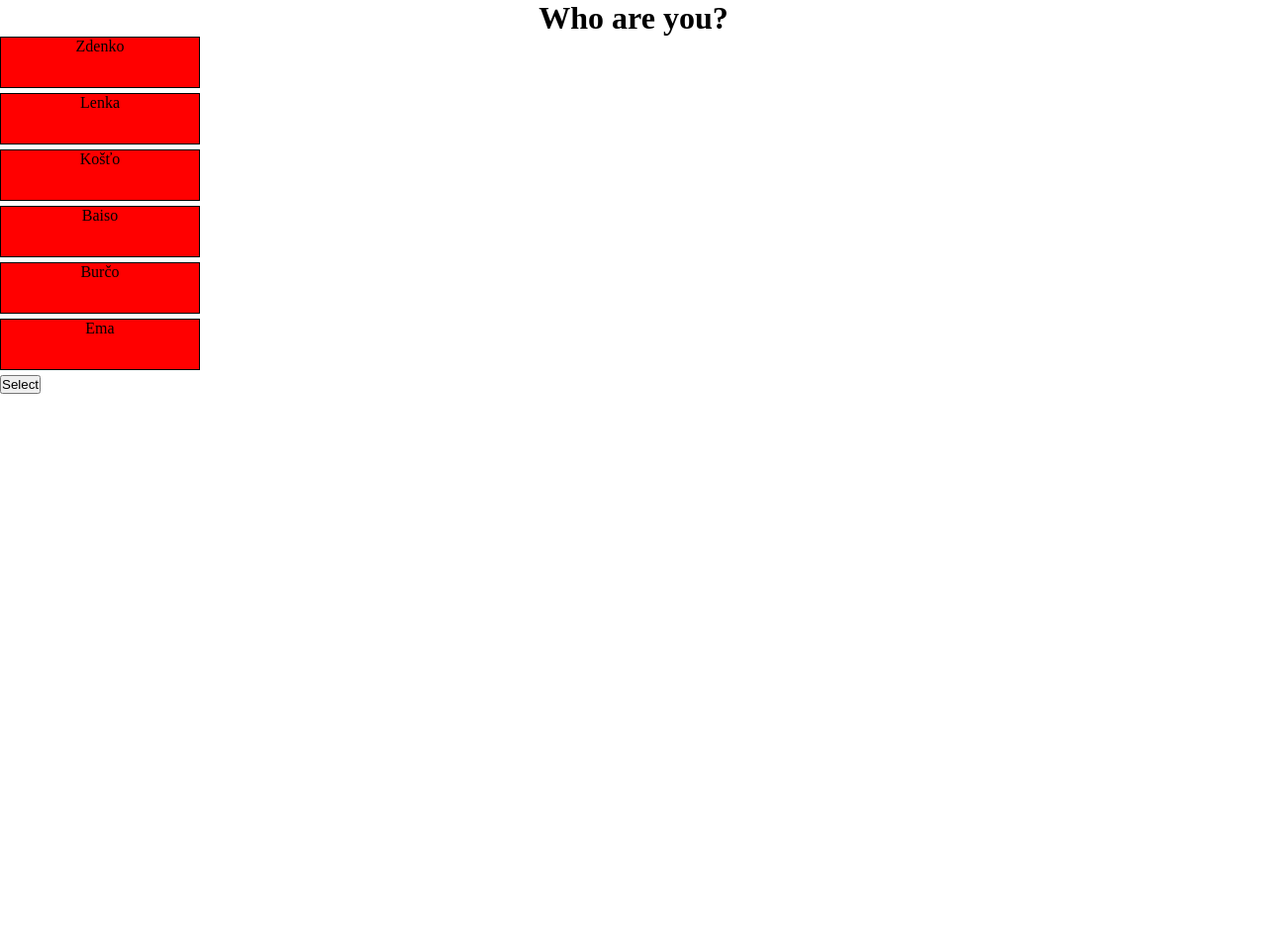
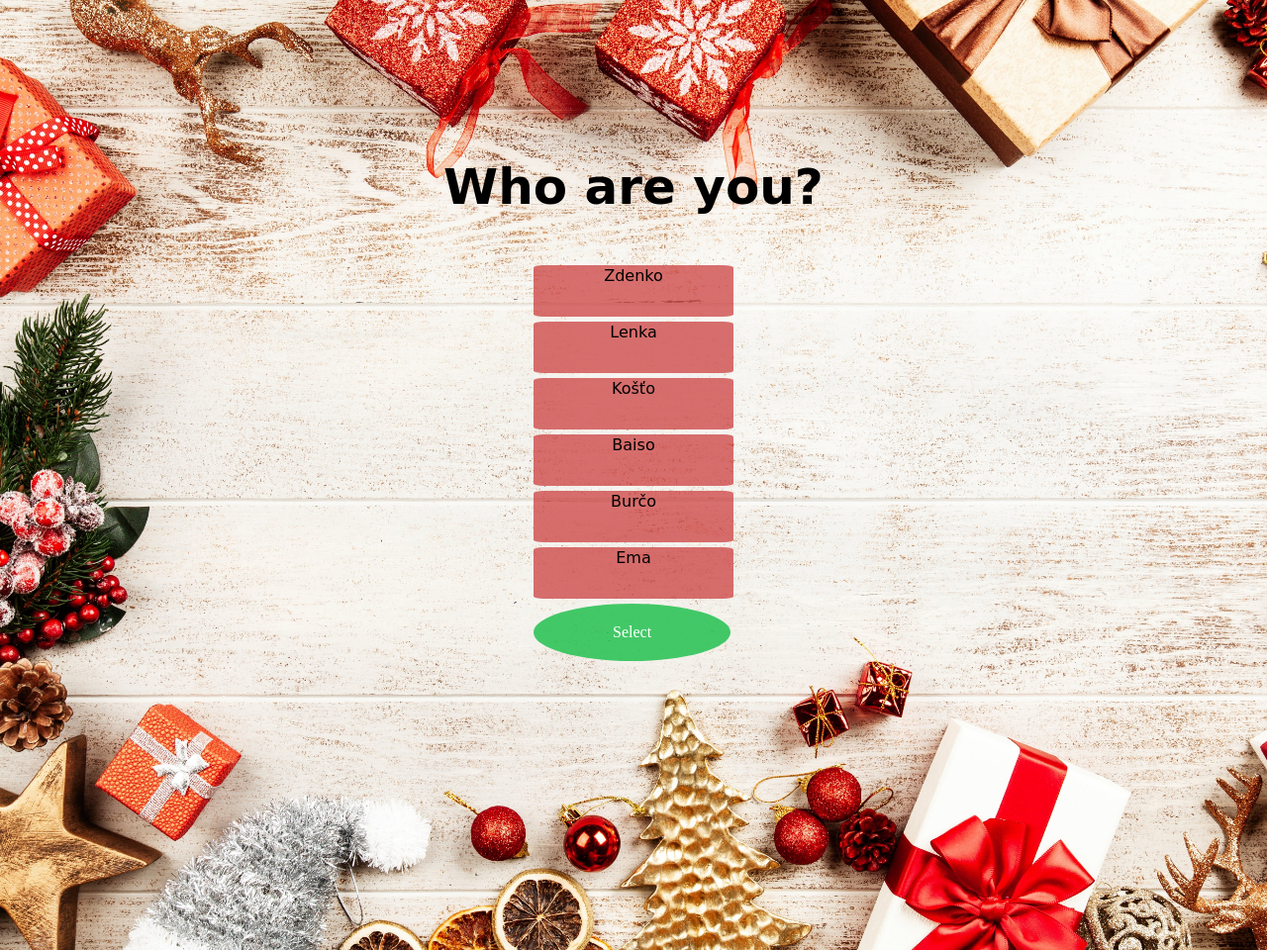
Before and after one commit to tomasmajercik/SecretSanta, a PHP site: page /choose.php in a window 1280 px wide. Shown: the whole page at 99% size. Before the commit the page ends 398 px from the top, so only its background shows below. Run offline with PHP 8.4, Linux system fonts and the light colour scheme; the visitor is signed in with stand-in values (Sample User, id 1); data comes from the database, SQL or seed files in the repository.

Commit message:
pridane pozadie

```diff
--- a/choose.php
+++ b/choose.php
@@ -1,5 +1,6 @@
 <!DOCTYPE html>
 <html lang="sk">
+
 <head>
     <meta charset="UTF-8">
     <link rel="stylesheet" href="chooseStyle.css">
@@ -11,14 +12,13 @@
 
 <?php
 session_start();
-    if($_SESSION['choose'] != "1")
-    {
+if ($_SESSION['choose'] != "1") {
     header("Location: index.php");
 }
 include "connectiontodb.php";
 
 $read = "SELECT * FROM users";
-    $resultread = mysqli_query($connection,$read);
+$resultread = mysqli_query($connection, $read);
 
 if ($_SERVER["REQUEST_METHOD"] === "POST") {
     // Check if the selected_user is set in the form submission
@@ -45,6 +45,7 @@
     <main>
 
         <h1>Who are you?</h1>
+        <div class="bunka">
             <form action="choose.php" method="post">
                 <?php
                 while ($row = mysqli_fetch_assoc($resultread)) {
@@ -60,6 +61,7 @@
                 ?>
                 <button type="submit">Select</button>
             </form>
+        </div>
 
 
 
@@ -67,13 +69,13 @@
 
 
         <script>
-        document.addEventListener("DOMContentLoaded", function () {
+            document.addEventListener("DOMContentLoaded", function() {
                 var choosenameLabels = document.querySelectorAll('.choosename');
 
-            choosenameLabels.forEach(function (label) {
-                label.addEventListener('click', function () {
+                choosenameLabels.forEach(function(label) {
+                    label.addEventListener('click', function() {
                         // Remove the 'selected' class from all labels
-                    choosenameLabels.forEach(function (item) {
+                        choosenameLabels.forEach(function(item) {
                             item.classList.remove('selected');
                         });
 
@@ -96,4 +98,5 @@
     <script src="https://cdnjs.cloudflare.com/ajax/libs/jquery/3.6.0/jquery.min.js" integrity="sha512-894YE6QWD5I59HgZOGReFYm4dnWc1Qt5NtvYSaNcOP+u1T9qYdvdihz0PPSiiqn/+/3e7Jo4EaG7TubfWGUrMQ==" crossorigin="anonymous" referrerpolicy="no-referrer"></script>
     <script src="script.js"></script>
 </body>
+
 </html>
--- a/chooseStyle.css
+++ b/chooseStyle.css
@@ -3,9 +3,23 @@
     margin: 0;
     padding: 0;
 }
+body
+{
+    background-image: url(images/pexels-george-dolgikh-1303098.jpg);
+    background-size: 100%;
+    background-repeat: no-repeat;
+    background-size: cover;
+    margin-left: auto;
+    height: 100vh;
+    font-family: Snell Roundhand, cursive, Arial, Helvetica, sans-serif;
+}
+
 h1
 {
     text-align: center;
+    font-size: 50px;
+    margin-top: 160px;
+    margin-bottom: 50px;
 }
 
 .container
@@ -18,26 +32,47 @@ h1
 }
 
 .choosename {
-    background-color: red;
+    background-color: rgba(203, 59, 59, 0.722);
     display: inline-block;
-    border: 1px solid black;
+    border: 1px solid rgba(0, 0, 0, 0);
+    border-radius: 5%;
     width: 200px;
     height: 50px;
     margin-bottom: 5px;
     text-align: center;
 }
 
+.choosename:hover{
+    cursor: pointer;
+    background-color: rgba(203, 59, 59, 0.864);
+}
+
+
 .choosename.selected {
-    background-color: blue;
+    background-color: rgb(255, 0, 0);
 }
-.button {
-    background-color: #04AA6D; /* Green */
+button {
+    background-color: #25c151da; /* Green */
     border: none;
-    color: white;
-    padding: 15px 32px;
+    outline: none;
+    cursor: pointer;
+    font-family: 'Times New Roman', Times, serif;
+    color: rgb(255, 255, 255);
+    padding: 20px 80px 20px 80px;
+    border-radius: 50%;
     text-align: center;
     text-decoration: none;
     display: inline-block;
     font-size: 16px;
-    height: 51px;
 }
+
+button:hover{
+    background-color: #1ed351; /* Green */
+}
+
+
+
+.bunka{
+    display: flex;
+    justify-content: center;
+}
--- a/index.php
+++ b/index.php
@@ -4,7 +4,7 @@
     <meta charset="UTF-8">
     <link rel="stylesheet" href="bootstrap 5/css/bootstrap.css">
     <link rel="stylesheet" href="style.css">
-    <title>Secrret Santa</title>
+    <title>Secret Santa</title>
     <link rel="icon" href="">
     <meta http-equiv="X-UA-Compatible" content="IE=edge">
     <meta name="viewport" content="width=device-width, initial-scale=1">
--- a/style.css
+++ b/style.css
@@ -6,6 +6,7 @@ body {
     display: flex;
     flex-direction: column;
     min-height: 100vh; /* Ensure the page takes at least the full height of the viewport */
+    background-image: url(images/pexels-george-dolgikh-1303098.jpg);
 }
 
 header {
```
Also changed, not shown: images/pexels-george-dolgikh-1303098.jpg (added). Lines whose indentation alone changed are shown as unchanged.
